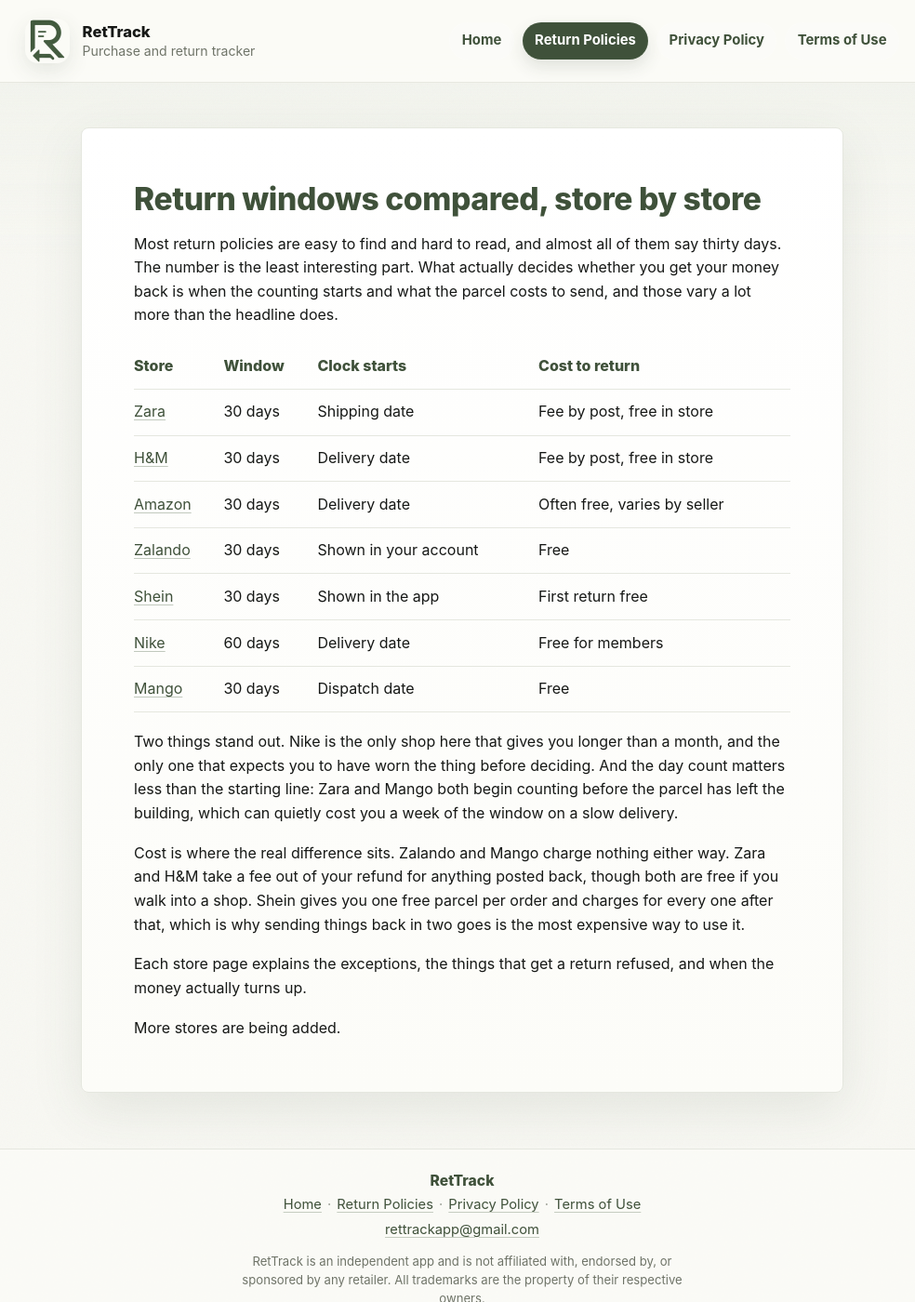
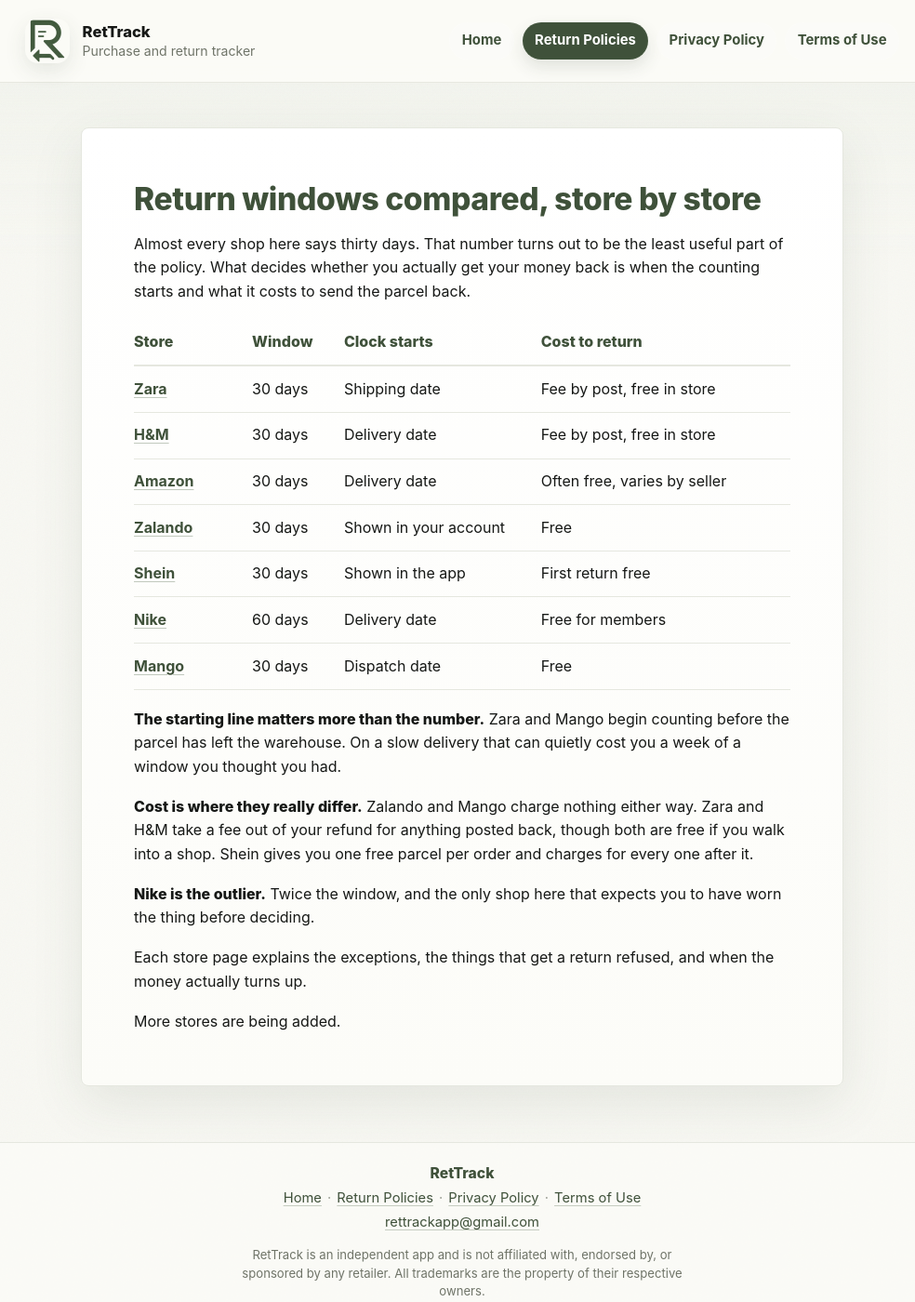
Before and after one commit to Gnonik1/rettrack-legal, a Jekyll site: the page built from docs/return-policies.md, in a window 1280 px wide and 1400 px high. Shown: the whole window at 93% size, without its empty margins (143-1127 px from the left). Built offline with Jekyll 4.4.1, drawn with Linux system fonts in a browser that asks for light colours.

Commit message:
fix responsive comparison table and tighter commentary

```diff
--- a/docs/assets/css/style.scss
+++ b/docs/assets/css/style.scss
@@ -334,12 +334,44 @@ code {
   padding: 0.72rem 0.9rem 0.72rem 0;
   border-bottom: 1px solid var(--border);
   text-align: left;
-  overflow-wrap: anywhere;
+  overflow-wrap: break-word;
 }
 
 .content-card th {
   color: var(--green-dark);
   font-weight: 760;
+}
+
+.compare-table {
+  table-layout: fixed;
+}
+
+.compare-table th:nth-child(1) {
+  width: 18%;
+}
+
+.compare-table th:nth-child(2) {
+  width: 14%;
+}
+
+.compare-table th:nth-child(3) {
+  width: 30%;
+}
+
+.compare-table th:nth-child(4) {
+  width: 38%;
+}
+
+.compare-table thead th {
+  border-bottom: 2px solid var(--border);
+}
+
+.compare-table tbody td:first-child {
+  font-weight: 700;
+}
+
+.compare-table td:nth-child(2) {
+  white-space: nowrap;
 }
 
 .small-print {
@@ -1336,6 +1368,65 @@ hr {
     border-radius: 8px;
   }
 
+  .compare-table thead {
+    display: none;
+  }
+
+  .compare-table,
+  .compare-table tbody,
+  .compare-table tr,
+  .compare-table td {
+    display: block;
+  }
+
+  .compare-table tr {
+    margin: 0 0 0.75rem;
+    padding: 1.05rem 1.15rem;
+    border: 1px solid var(--border);
+    border-left: 3px solid var(--gold);
+    border-radius: 8px;
+    background: var(--paper-strong);
+  }
+
+  .compare-table tr:last-child {
+    margin-bottom: 0;
+  }
+
+  .compare-table td {
+    padding: 0;
+    border-bottom: 0;
+  }
+
+  .compare-table td:first-child {
+    margin: 0 0 0.55rem;
+    color: var(--green-dark);
+    font-size: 1.03rem;
+    line-height: 1.25;
+  }
+
+  .compare-table td:not(:first-child) {
+    display: flex;
+    align-items: baseline;
+    justify-content: space-between;
+    gap: 0.9rem;
+    padding: 0.42rem 0;
+    font-size: 0.95rem;
+    line-height: 1.5;
+    text-align: right;
+  }
+
+  .compare-table td:nth-child(n + 3) {
+    border-top: 1px solid var(--border);
+  }
+
+  .compare-table td:not(:first-child)::before {
+    content: attr(data-label);
+    flex: none;
+    color: var(--muted);
+    font-size: 0.85rem;
+    text-align: left;
+  }
+
   .store-list {
     grid-template-columns: 1fr;
     margin: 1.3rem 0 1.25rem;
--- a/docs/return-policies.md
+++ b/docs/return-policies.md
@@ -7,21 +7,68 @@ description: "A side by side comparison of return windows at Zara, H&M, Amazon,
 
 # Return windows compared, store by store
 
-Most return policies are easy to find and hard to read, and almost all of them say thirty days. The number is the least interesting part. What actually decides whether you get your money back is when the counting starts and what the parcel costs to send, and those vary a lot more than the headline does.
+Almost every shop here says thirty days. That number turns out to be the least useful part of the policy. What decides whether you actually get your money back is when the counting starts and what it costs to send the parcel back.
 
-| Store | Window | Clock starts | Cost to return |
-| --- | --- | --- | --- |
-| [Zara]({{ '/return-policies/zara/' | relative_url }}) | 30 days | Shipping date | Fee by post, free in store |
-| [H&M]({{ '/return-policies/hm/' | relative_url }}) | 30 days | Delivery date | Fee by post, free in store |
-| [Amazon]({{ '/return-policies/amazon/' | relative_url }}) | 30 days | Delivery date | Often free, varies by seller |
-| [Zalando]({{ '/return-policies/zalando/' | relative_url }}) | 30 days | Shown in your account | Free |
-| [Shein]({{ '/return-policies/shein/' | relative_url }}) | 30 days | Shown in the app | First return free |
-| [Nike]({{ '/return-policies/nike/' | relative_url }}) | 60 days | Delivery date | Free for members |
-| [Mango]({{ '/return-policies/mango/' | relative_url }}) | 30 days | Dispatch date | Free |
+<table class="compare-table">
+  <thead>
+    <tr>
+      <th>Store</th>
+      <th>Window</th>
+      <th>Clock starts</th>
+      <th>Cost to return</th>
+    </tr>
+  </thead>
+  <tbody>
+    <tr>
+      <td data-label="Store"><a href="{{ '/return-policies/zara/' | relative_url }}">Zara</a></td>
+      <td data-label="Window">30 days</td>
+      <td data-label="Clock starts">Shipping date</td>
+      <td data-label="Cost to return">Fee by post, free in store</td>
+    </tr>
+    <tr>
+      <td data-label="Store"><a href="{{ '/return-policies/hm/' | relative_url }}">H&amp;M</a></td>
+      <td data-label="Window">30 days</td>
+      <td data-label="Clock starts">Delivery date</td>
+      <td data-label="Cost to return">Fee by post, free in store</td>
+    </tr>
+    <tr>
+      <td data-label="Store"><a href="{{ '/return-policies/amazon/' | relative_url }}">Amazon</a></td>
+      <td data-label="Window">30 days</td>
+      <td data-label="Clock starts">Delivery date</td>
+      <td data-label="Cost to return">Often free, varies by seller</td>
+    </tr>
+    <tr>
+      <td data-label="Store"><a href="{{ '/return-policies/zalando/' | relative_url }}">Zalando</a></td>
+      <td data-label="Window">30 days</td>
+      <td data-label="Clock starts">Shown in your account</td>
+      <td data-label="Cost to return">Free</td>
+    </tr>
+    <tr>
+      <td data-label="Store"><a href="{{ '/return-policies/shein/' | relative_url }}">Shein</a></td>
+      <td data-label="Window">30 days</td>
+      <td data-label="Clock starts">Shown in the app</td>
+      <td data-label="Cost to return">First return free</td>
+    </tr>
+    <tr>
+      <td data-label="Store"><a href="{{ '/return-policies/nike/' | relative_url }}">Nike</a></td>
+      <td data-label="Window">60 days</td>
+      <td data-label="Clock starts">Delivery date</td>
+      <td data-label="Cost to return">Free for members</td>
+    </tr>
+    <tr>
+      <td data-label="Store"><a href="{{ '/return-policies/mango/' | relative_url }}">Mango</a></td>
+      <td data-label="Window">30 days</td>
+      <td data-label="Clock starts">Dispatch date</td>
+      <td data-label="Cost to return">Free</td>
+    </tr>
+  </tbody>
+</table>
 
-Two things stand out. Nike is the only shop here that gives you longer than a month, and the only one that expects you to have worn the thing before deciding. And the day count matters less than the starting line: Zara and Mango both begin counting before the parcel has left the building, which can quietly cost you a week of the window on a slow delivery.
+**The starting line matters more than the number.** Zara and Mango begin counting before the parcel has left the warehouse. On a slow delivery that can quietly cost you a week of a window you thought you had.
 
-Cost is where the real difference sits. Zalando and Mango charge nothing either way. Zara and H&M take a fee out of your refund for anything posted back, though both are free if you walk into a shop. Shein gives you one free parcel per order and charges for every one after that, which is why sending things back in two goes is the most expensive way to use it.
+**Cost is where they really differ.** Zalando and Mango charge nothing either way. Zara and H&M take a fee out of your refund for anything posted back, though both are free if you walk into a shop. Shein gives you one free parcel per order and charges for every one after it.
+
+**Nike is the outlier.** Twice the window, and the only shop here that expects you to have worn the thing before deciding.
 
 Each store page explains the exceptions, the things that get a return refused, and when the money actually turns up.
 
```
